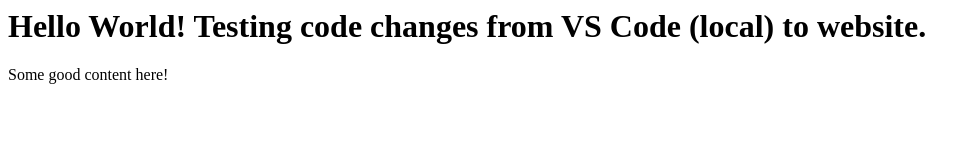
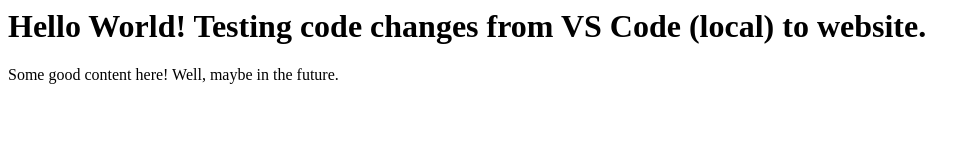
Before and after one commit to wickahead/hello_world, a plain HTML site: page index.html in a window 1280 px wide. Shown: the whole page, without its empty margins (0-980 px from the left). Drawn offline with Linux system fonts and the light colour scheme.

Commit message:
updated index page to trigger GHA.

```diff
--- a/index.html
+++ b/index.html
@@ -4,6 +4,6 @@
   </head>
   <body>
     <h1>Hello World! Testing code changes from VS Code (local) to website.</h1>
-    <p>Some good content here!</p>
+    <p>Some good content here! Well, maybe in the future.</p>
   </body>
 </html>
```
